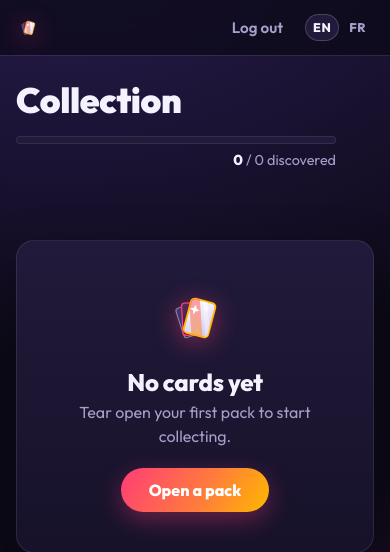
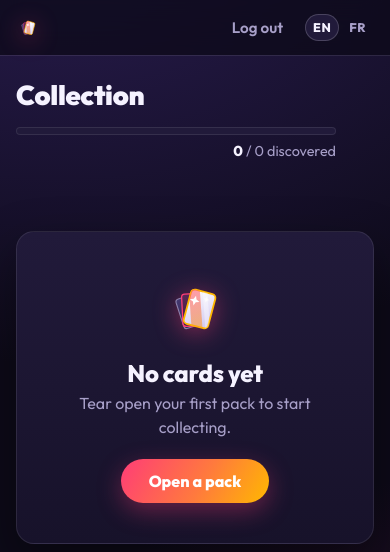
Before and after one commit to LucaCeccarelli/EmaPack, a Django app: page /collection/ in a window 390 px wide. Shown: the top 552 px of the page. Run offline with Django 5.2, Linux system fonts and the light colour scheme; the visitor is signed in with stand-in values (Sample User, id 1); data that the repository does not hold is empty.

Commit message:
feat(collection): fluid heading and filter bar on small screens
- Page title scales with clamp() instead of a fixed 2.2rem that could
  crowd the progress bar on an iPhone-width header.
- Progress bar can grow to fill its own line when wrapped, instead of
  staying pinned to a 320px basis.
- Search input gets min-width: 0 so it can actually shrink inside the
  flex-wrap filter bar instead of forcing overflow.
- The "show all" switch drops its left auto-margin below 600px, so it
  doesn't get stranded on the right of an otherwise empty wrapped line.

Co-Authored-By: Claude Sonnet 5 <noreply@anthropic.com>

```diff
--- a/game/static/game/tcg.css
+++ b/game/static/game/tcg.css
@@ -191,8 +191,8 @@ main {
 
 /* ---------- Collection & detail ---------- */
 .page-head { display: flex; flex-wrap: wrap; align-items: end; justify-content: space-between; gap: 16px; margin-bottom: 28px; }
-.page-head h1 { margin: 0; font-size: 2.2rem; font-weight: 900; }
-.progress { flex: 0 1 320px; display: grid; gap: 6px; }
+.page-head h1 { margin: 0; font-size: clamp(1.5rem, 7vw, 2.2rem); font-weight: 900; }
+.progress { flex: 1 1 260px; max-width: 320px; display: grid; gap: 6px; }
 .progress-bar { height: 8px; border-radius: 999px; background: var(--surface-2); overflow: hidden; box-shadow: inset 0 0 0 1px var(--line); }
 .progress-bar span { display: block; height: 100%; border-radius: inherit; background: var(--accent-grad); }
 .progress-label { font-size: .9rem; color: var(--muted); text-align: right; }
@@ -201,7 +201,7 @@ main {
 .empty h2 { margin: 16px 0 4px; }
 .empty .muted { margin: 0 0 20px; }
 .collection-filters { display: flex; flex-wrap: wrap; gap: 10px; align-items: center; padding: 16px 20px; margin-bottom: 24px; }
-.collection-filters input[type="search"] { flex: 1 1 220px; padding: 10px 14px; border-radius: 999px; font: inherit; border: 1px solid var(--line-strong); background: var(--bg); color: var(--text); }
+.collection-filters input[type="search"] { flex: 1 1 220px; min-width: 0; padding: 10px 14px; border-radius: 999px; font: inherit; border: 1px solid var(--line-strong); background: var(--bg); color: var(--text); }
 .collection-filters select { padding: 10px 14px; border-radius: 999px; font: inherit; border: 1px solid var(--line-strong); background: var(--bg); color: var(--text); }
 .collection-filters input:focus, .collection-filters select:focus { outline: none; border-color: var(--focus); box-shadow: 0 0 0 3px color-mix(in srgb, var(--focus) 30%, transparent); }
 .collection-filters .btn { padding: 10px 22px; }
@@ -217,6 +217,7 @@ main {
 .pagination-status { color: var(--muted); font-size: .9rem; }
 .grid { --card-w: 200px; display: grid; grid-template-columns: repeat(auto-fill, minmax(200px, 1fr)); gap: 28px 24px; justify-items: center; }
 @media (max-width: 480px) { .grid { --card-w: 160px; grid-template-columns: repeat(auto-fill, minmax(160px, 1fr)); gap: 20px 12px; } }
+@media (max-width: 600px) { .switch { margin-left: 0; } }
 .grid-item { position: relative; text-decoration: none; border-radius: 12px; transition: transform .2s; }
 .grid-item:hover { transform: translateY(-4px); }
 .grid-item.locked { cursor: default; }
```
